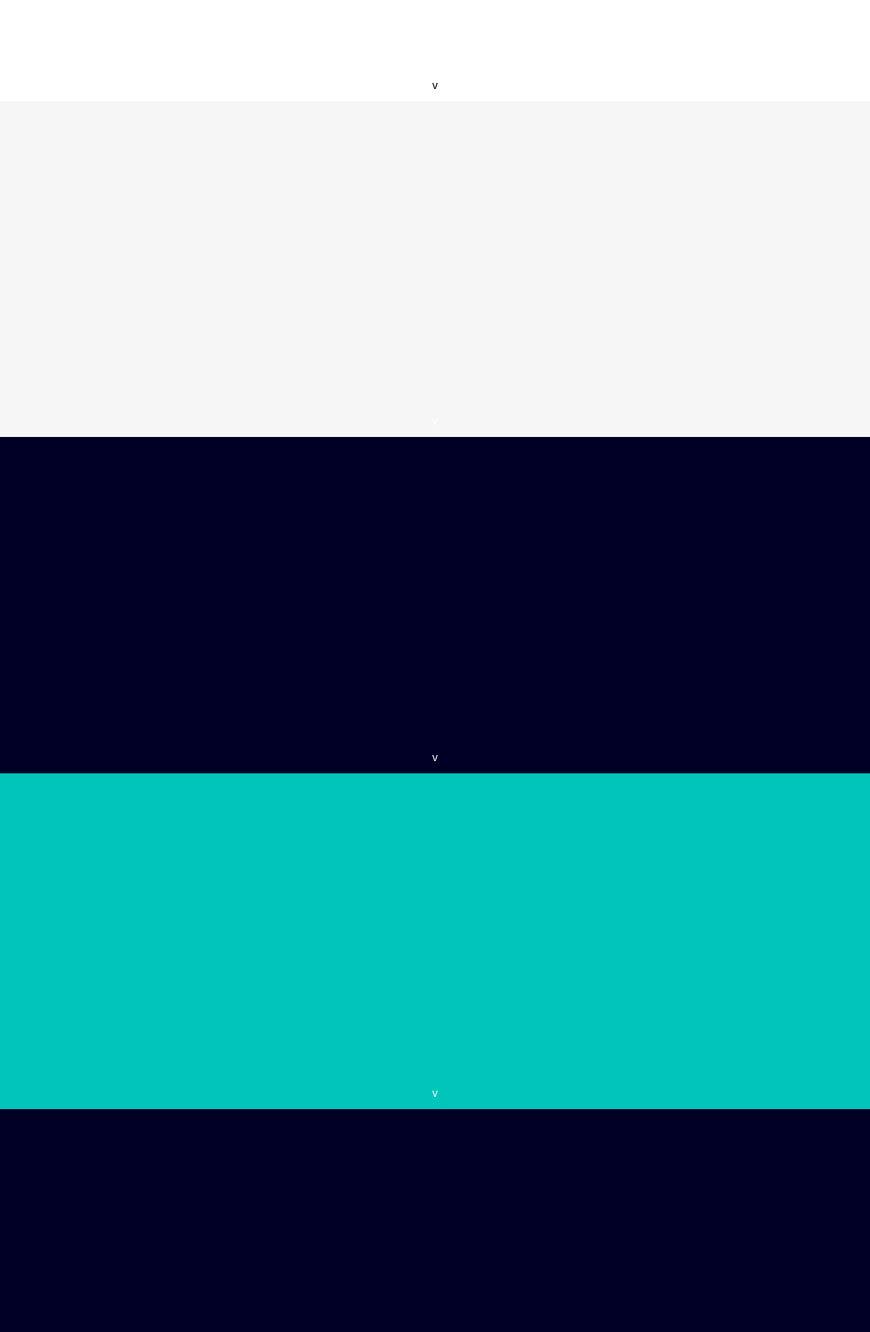
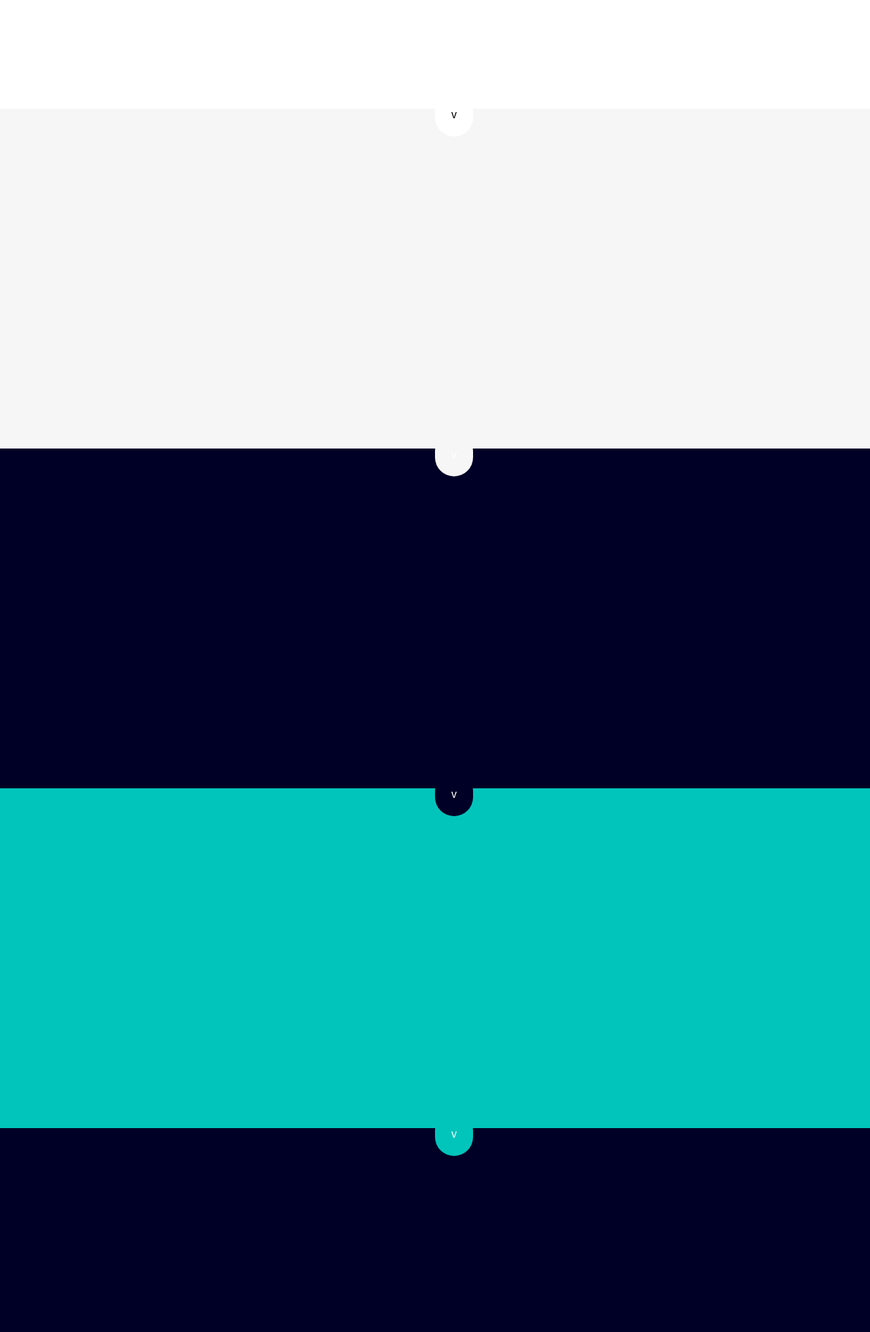
Before and after one commit to zaydion/VCT, a plain HTML site: page public/index.html in a window 1280 px wide. Shown: the part 840-2800 px from the top of the page at 68% size. Drawn offline with Linux system fonts and the light colour scheme.

Commit message:
adjusts arrows

```diff
--- a/public/index.html
+++ b/public/index.html
@@ -15,18 +15,21 @@
           VCT
         </div>
       </div>
-      <div class='arrow-divider dark-blue white-text'>v</div>
-      <div class='white'></div>
-      <div class='arrow-divider white'>v</div>
-
-      <div class='light-grey'></div>
-      <div class='arrow-divider light-grey white-text'>v</div>
-      <div class='dark-blue'></div>
-      <div class='arrow-divider dark-blue white-text'>v</div>
-      <div class='teal'></div>
-      <div class='arrow-divider teal white-text'>v</div>
-      <div class='dark-blue'></div>
-      <div class='arrow-divider dark-blue white-text'>v</div>
+      <div class='white'>
+        <span class='arrow-divider dark-blue white-text'>v</span>
+      </div>
+      <div class='light-grey'>
+        <span class='arrow-divider white'>v</span>
+      </div>
+      <div class='dark-blue'>
+        <span class='arrow-divider light-grey white-text'>v</span>
+      </div>
+      <div class='teal'>
+        <span class='arrow-divider dark-blue white-text'>v</span>
+      </div>
+      <div class='dark-blue'>
+        <span class='arrow-divider teal white-text'>v</span>
+      </div>
     </container>
   </body>
 </html>
--- a/public/style.css
+++ b/public/style.css
@@ -40,11 +40,8 @@ div {
 }
 
 .arrow-divider {
-  height: 2em;
-  width: 3em;
-  border-radius: 50%;
-  margin: -4.5% auto 0 auto;
   text-align: center;
-  padding-top: 20px;
-  padding-bottom: 0px
+  margin-left: 50%;
+  padding: 1.5em;
+  border-radius: 40px;
 }
```
